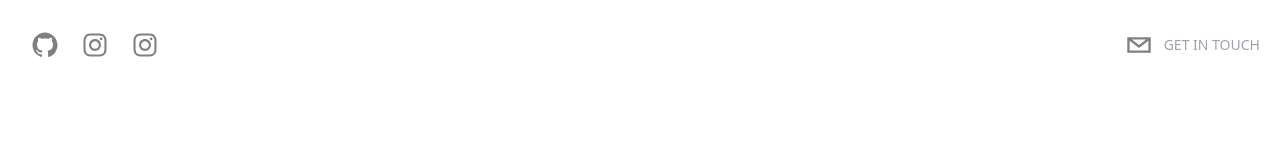
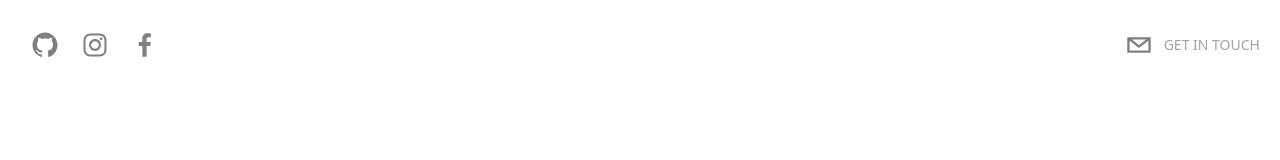
Before and after one commit to planetoida90210/Portfolio, a Next.js app: page / in a window 1280 px wide. Shown: the top 160 px of the page. Built offline with nearby package versions, Linux system fonts and the light colour scheme.

Commit message:
change social icons

```diff
--- a/components/Header.tsx
+++ b/components/Header.tsx
@@ -19,7 +19,7 @@ export default function Header({}: Props) {
           bgColor="transparent"
         />
         <SocialIcon
-          url="https://instagram.com/clubmate90210"
+          url="https://facebook.com/emanuel.delawarski"
           fgColor="gray"
           bgColor="transparent"
         />
```
